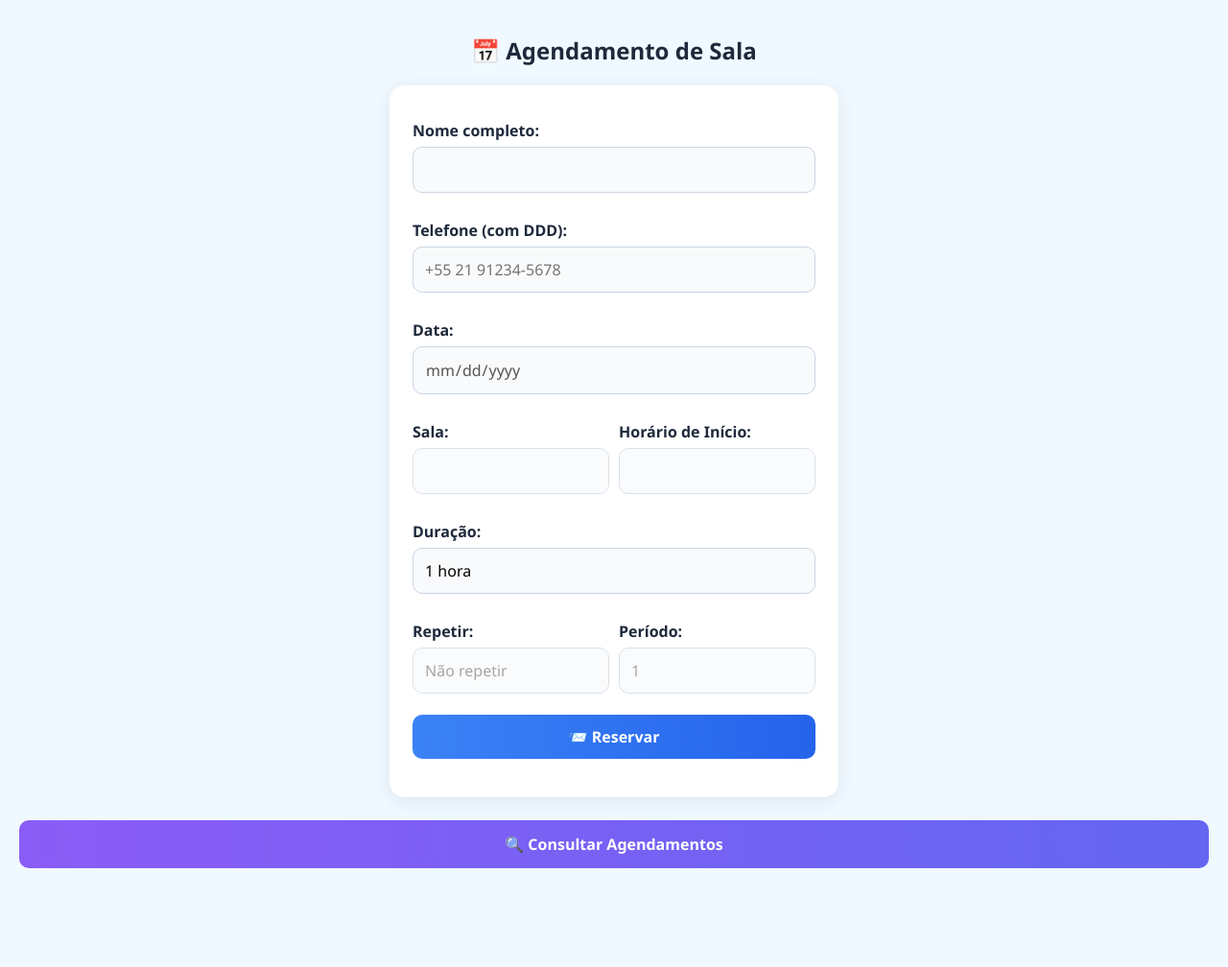
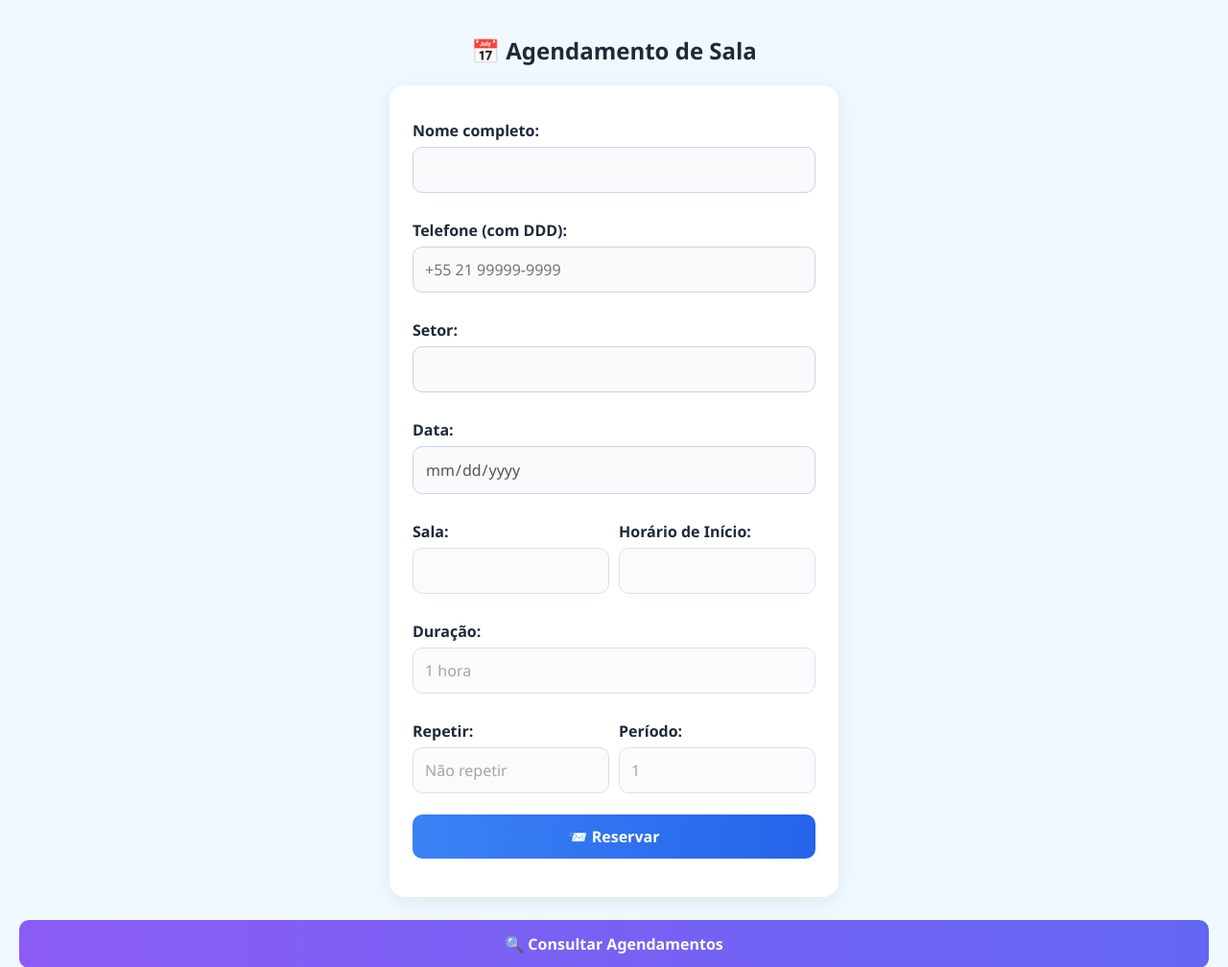
Before and after one commit to rdgx02/agendamento-de-salas, a Flask app: page / in a window 1280 px wide. Shown: the top 1008 px of the page at 96% size. Before the commit the page ends 905 px from the top, so only its background shows below. Run offline with Flask 3, Linux system fonts and the light colour scheme; lists and menus that the app fills with data are empty.

Commit message:
feat: bloqueio progressivo dos campos setor e duração no formulário

```diff
--- a/app/agendamento.py
+++ b/app/agendamento.py
@@ -25,6 +25,8 @@ salas_disponiveis = ["205", "214", "305"]
 class Agendamento(db.Model):
     id = db.Column(db.Integer, primary_key=True)
     nome = db.Column(db.String(100), nullable=False)
+    telefone = db.Column(db.String(20), nullable=False)
+    setor = db.Column(db.String(100), nullable=False)
     sala = db.Column(db.String(10), nullable=False)
     data = db.Column(db.String(10), nullable=False)
     inicio = db.Column(db.DateTime, nullable=False)
@@ -69,17 +71,23 @@ def verificar_disponibilidade(sala, data_str, inicio_dt, fim_dt):
 
 def gerar_horarios_disponiveis(sala, data, duracao):
     inicio_dia = datetime.strptime(f"{data} 08:00", "%Y-%m-%d %H:%M")
-    fim_dia = datetime.strptime(f"{data} 18:00", "%Y-%m-%d %H:%M")
+    limite_fim = datetime.strptime(f"{data} 18:00", "%Y-%m-%d %H:%M")
     agora = datetime.now()
     horarios = []
 
-    while inicio_dia + timedelta(minutes=duracao) <= fim_dia:
-        fim_horario = inicio_dia + timedelta(minutes=duracao)
-        if inicio_dia >= agora and verificar_disponibilidade(sala, data, inicio_dia, fim_horario):
-            horarios.append(inicio_dia.strftime("%H:%M"))
-        inicio_dia += timedelta(minutes=60)
+    atual = inicio_dia
+    while atual < limite_fim:
+        fim = atual + timedelta(minutes=duracao)
+
+        if fim <= limite_fim and atual >= agora:
+            if verificar_disponibilidade(sala, data, atual, fim):
+                horarios.append(atual.strftime("%H:%M"))
+
+        atual += timedelta(minutes=30)
 
     return horarios
+
+
 
 def salas_disponiveis_para_data(data, duracao):
     disponiveis = []
@@ -98,6 +106,7 @@ def agendar():
     salas_para_data = []
     horarios_disponiveis = []
     hoje = date.today().strftime("%Y-%m-%d")
+    duracao_minutos = int(request.form.get("duracao_minutos") or 60)
 
     if data:
         try:
@@ -110,31 +119,26 @@ def agendar():
         if data_dt.weekday() in [5, 6]:
             return render_template("form.html", salas=[], horarios_disponiveis=[], mensagem="Não é possível agendar aos sábados ou domingos.", aviso_sem_salas=True, hoje=hoje)
 
-        salas_para_data = salas_disponiveis_para_data(data, 60)
+        salas_para_data = salas_disponiveis_para_data(data, duracao_minutos)
         if salas_para_data:
-            horarios_disponiveis = gerar_horarios_disponiveis(salas_para_data[0], data, 60)
+            horarios_disponiveis = gerar_horarios_disponiveis(salas_para_data[0], data, duracao_minutos)
         else:
             aviso_sem_salas = True
 
     if request.method == "POST":
         nome = request.form["nome"]
         telefone = request.form.get("telefone", "").strip()
+        setor = request.form.get("setor", "").strip()
+        sala = request.form.get("sala")
+        horario_inicio = request.form.get("horario_inicio")
+        repeticao = request.form.get("repeticao", "nenhum")
+        duracao_repeticao = int(request.form.get("duracao_repeticao") or 1)
 
         regex_telefone = r"^\+55\s\d{2}\s\d{5}-\d{4}$"
         if not re.match(regex_telefone, telefone):
             return render_template("form.html", salas=salas_para_data, horarios_disponiveis=horarios_disponiveis, mensagem="Telefone inválido. Use o formato +55 21 91234-5678", aviso_sem_salas=aviso_sem_salas, hoje=hoje)
-
-        sala = request.form.get("sala")
         if not sala:
             return render_template("form.html", salas=salas_para_data, horarios_disponiveis=horarios_disponiveis, mensagem="Você precisa selecionar uma sala válida.", aviso_sem_salas=aviso_sem_salas, hoje=hoje)
-
-        horario_inicio = request.form.get("horario_inicio")
-        repeticao = request.form.get("repeticao", "nenhum")
-        if repeticao == "nenhum":
-            duracao_repeticao = 1
-        else:
-            duracao_repeticao = int(request.form.get("duracao_repeticao") or 1)
-
         if not horario_inicio:
             return render_template("form.html", salas=salas_para_data, horarios_disponiveis=horarios_disponiveis, mensagem="Você precisa selecionar um horário.", aviso_sem_salas=aviso_sem_salas, hoje=hoje)
 
@@ -155,7 +159,7 @@ def agendar():
             else:
                 inicio_dt = inicio_base
 
-            fim_dt = inicio_dt + timedelta(minutes=60)
+            fim_dt = inicio_dt + timedelta(minutes=duracao_minutos)
             data_str = inicio_dt.strftime("%Y-%m-%d")
 
             if inicio_dt.weekday() in [5, 6]:
@@ -163,7 +167,10 @@ def agendar():
             if not verificar_disponibilidade(sala, data_str, inicio_dt, fim_dt):
                 continue
 
-            ocorrencias.append(Agendamento(nome=nome, sala=sala, data=data_str, inicio=inicio_dt, fim=fim_dt))
+            ocorrencias.append(Agendamento(
+                nome=nome, telefone=telefone, setor=setor,
+                sala=sala, data=data_str, inicio=inicio_dt, fim=fim_dt
+            ))
 
         if not ocorrencias:
             return render_template("form.html", salas=salas_para_data, horarios_disponiveis=horarios_disponiveis, mensagem="Nenhum dos horários está disponível nas datas futuras.", aviso_sem_salas=aviso_sem_salas, hoje=hoje)
@@ -179,12 +186,13 @@ def agendar():
         session["mensagem_confirmacao"] = f"Sala {sala} agendada com sucesso para {nome}!"
         session["dados_confirmacao"] = {
             "nome": nome,
+            "telefone": telefone,
+            "setor": setor,
             "sala": sala,
             "data": data_formatada,
             "inicio": ultima.inicio.strftime("%H:%M"),
             "fim": ultima.fim.strftime("%H:%M"),
-            "ticket": ticket,
-            "telefone": telefone
+            "ticket": ticket
         }
 
         enviar_para_n8n(session["dados_confirmacao"])
@@ -203,7 +211,8 @@ def salas_disponiveis_api():
     except ValueError:
         return jsonify([])
 
-    salas = salas_disponiveis_para_data(data, 60)
+    duracao = int(request.args.get("duracao", 60))
+    salas = salas_disponiveis_para_data(data, duracao)
     return jsonify(salas)
 
 @app.route("/horarios-disponiveis")
@@ -317,9 +326,13 @@ def exportar():
     csv_path = os.path.join(basedir, "data", "agendamentos_export.csv")
     with open(csv_path, mode='w', newline='', encoding='utf-8') as csvfile:
         writer = csv.writer(csvfile)
-        writer.writerow(["ID", "Nome", "Sala", "Data", "Início", "Fim"])
+        writer.writerow(["ID", "Nome", "Setor", "Telefone", "Sala", "Data", "Início", "Fim"])
         for a in agendamentos:
-            writer.writerow([a.id, a.nome, a.sala, a.data, a.inicio.strftime("%H:%M"), a.fim.strftime("%H:%M")])
+            writer.writerow([
+                a.id, a.nome, a.setor, a.telefone,
+                a.sala, a.data,
+                a.inicio.strftime("%H:%M"), a.fim.strftime("%H:%M")
+            ])
     return send_file(csv_path, as_attachment=True)
 
 if __name__ == "__main__":
--- a/app/templates/form.html
+++ b/app/templates/form.html
@@ -106,11 +106,14 @@
 
     <label for="telefone">Telefone (com DDD):</label>
     <input
-      type="text" id="telefone" name="telefone" placeholder="+55 21 91234-5678" required maxlength="19"
+      type="text" id="telefone" name="telefone" placeholder="+55 21 99999-9999" required maxlength="19"
       pattern="^\+55\s\d{2}\s\d{5}-\d{4}$"
       title="Formato esperado: +55 21 91234-5678"
       oninput="mascararTelefone(this)"
     >
+
+    <label for="setor">Setor:</label>
+    <input type="text" id="setor" name="setor" required>
 
     <label for="data">Data:</label>
     <input
@@ -132,7 +135,12 @@
     </div>
 
     <label for="duracao">Duração:</label>
-    <input type="text" id="duracao" name="duracao" value="1 hora" readonly tabindex="-1">
+  <select id="duracao" name="duracao_minutos">
+      <option value="30">30 minutos</option>
+      <option value="60" selected>1 hora</option>
+      <option value="90">1:30 hora</option>
+      <option value="120">2 horas</option>
+    </select>
 
         <div style="display: flex; gap: 10px;">
       <div style="flex: 1;">
@@ -169,9 +177,11 @@
  <script>
   const nome = document.getElementById('nome');
   const telefone = document.getElementById('telefone');
+  const setor = document.getElementById('setor');
   const dataInput = document.getElementById('data');
   const salaSelect = document.getElementById('sala');
   const horarioSelect = document.getElementById('horario_inicio');
+  const duracaoSelect = document.getElementById('duracao');
   const repetirSelect = document.getElementById('repeticao');
   const periodoSelect = document.getElementById('duracao_repeticao');
   const periodoHidden = document.getElementById('duracao_repeticao_hidden');
@@ -179,9 +189,11 @@
   const erroDiv = document.getElementById('mensagem-erro');
 
   telefone.disabled = true;
+  setor.disabled = true;
   dataInput.disabled = true;
   salaSelect.disabled = true;
   horarioSelect.disabled = true;
+  duracaoSelect.disabled = true;
   repetirSelect.disabled = true;
   periodoSelect.disabled = true;
   reservarBtn.disabled = true;
@@ -215,6 +227,7 @@
     return (
       nome.value.trim() !== '' &&
       /^\+55\s\d{2}\s\d{5}-\d{4}$/.test(telefone.value.trim()) &&
+      setor.value.trim() !== '' &&
       dataInput.value !== '' &&
       salaSelect.value !== '' &&
       horarioSelect.value !== '' &&
@@ -228,7 +241,11 @@
 
   telefone.addEventListener('input', () => {
     const valido = /^\+55\s\d{2}\s\d{5}-\d{4}$/.test(telefone.value.trim());
-      dataInput.disabled = !valido;
+    setor.disabled = !valido;
+  });
+
+  setor.addEventListener('input', () => {
+    dataInput.disabled = setor.value.trim() === '';
   });
 
   dataInput.addEventListener('change', async () => {
@@ -236,6 +253,7 @@
     const dataSelecionada = dataInput.value;
     const agora = new Date();
     const hojeStr = agora.toISOString().split('T')[0];
+    const duracao = parseInt(duracaoSelect.value || "60");
 
     const dia = new Date(dataSelecionada + "T00:00").getDay();
     if (dia === 0 || dia === 6) {
@@ -253,7 +271,7 @@
     }
 
     try {
-        const response = await fetch(`/salas-disponiveis?data=${dataSelecionada}`);
+      const response = await fetch(`/salas-disponiveis?data=${dataSelecionada}&duracao=${duracao}`);
       const salas = await response.json();
 
       salaSelect.innerHTML = '';
@@ -287,11 +305,11 @@
     limparErro();
     const sala = salaSelect.value;
     const data = dataInput.value;
-      const duracao = 60;
+    const duracao = parseInt(duracaoSelect.value || "60");
 
     try {
       const response = await fetch(`/horarios-disponiveis?sala=${sala}&data=${data}&duracao=${duracao}`);
-        const horarios = (await response.json()).filter(h => h.endsWith(":00"));
+      const horarios = await response.json();
 
       horarioSelect.innerHTML = '';
 
@@ -320,6 +338,7 @@
   });
 
   horarioSelect.addEventListener('change', () => {
+    duracaoSelect.disabled = horarioSelect.value === '';
     repetirSelect.disabled = horarioSelect.value === '';
   });
 
@@ -354,5 +373,6 @@
     }
   });
 </script>
+
 </body>
 </html>
--- a/app/templates/meus_agendamentos.html
+++ b/app/templates/meus_agendamentos.html
@@ -197,6 +197,7 @@
     {% for a in agendamentos %}
       <div class="card" data-nome="{{ a.nome|lower }}">
         <p><i>👤</i><strong>Nome:</strong> {{ a.nome }}</p>
+        <p><i>🏢</i><strong>Setor:</strong> {{ a.setor }}</p>
         <p><i>🏫</i><strong>Sala:</strong> {{ a.sala }}</p>
         <p><i>📅</i><strong>Data:</strong> {{ a.data_formatada }}</p>
         <p><i>🕓</i><strong>Início:</strong> {{ a.inicio.strftime('%H:%M') }}</p>
```
Also changed, not shown: app/templates/agendamentos.html (+8 -5 lines), data/agendamentos.db. Lines whose indentation alone changed are shown as unchanged.
